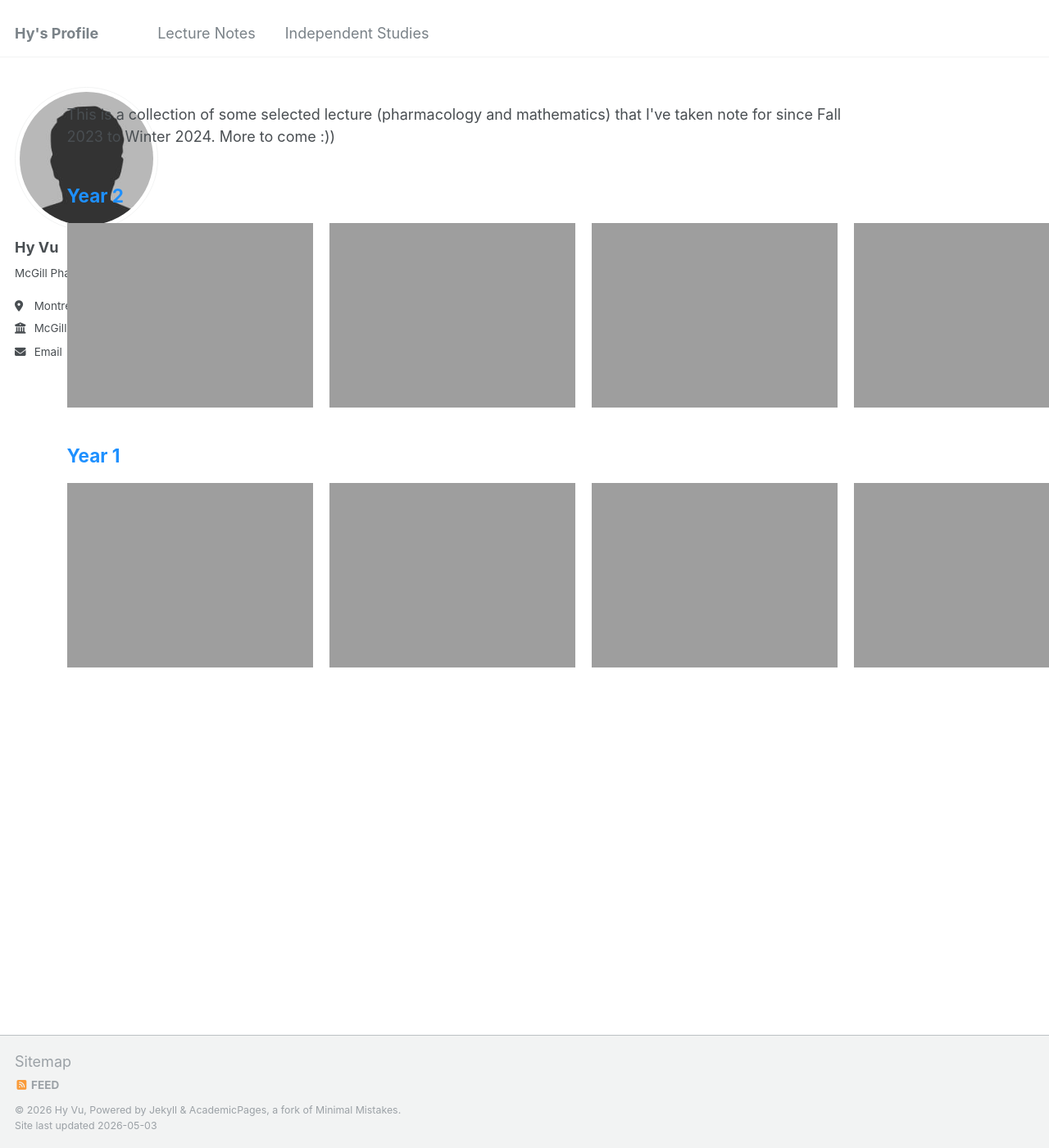
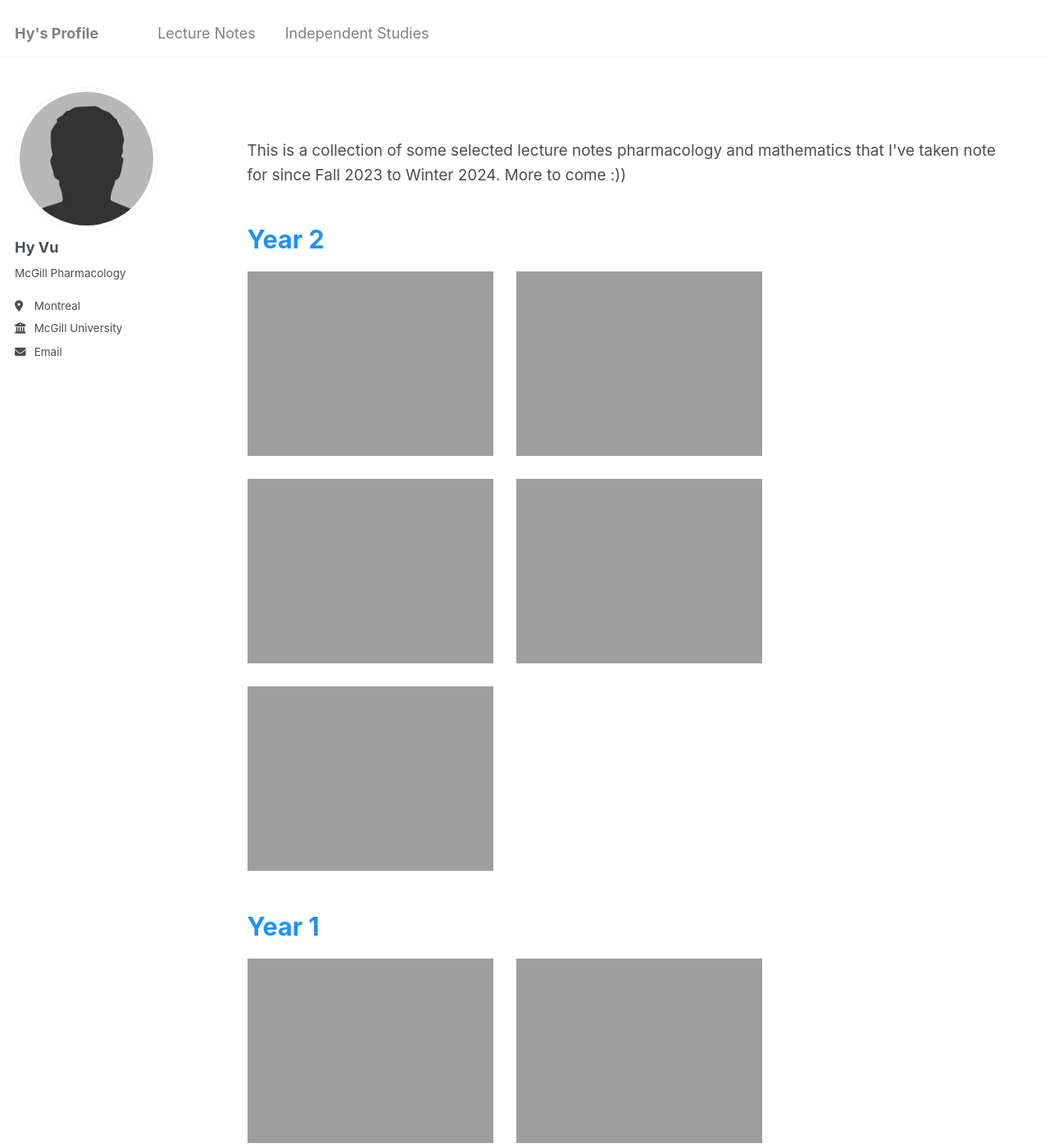
Before and after one commit to Hy-Vu/Hy-Vu.github.io, a Jekyll site: the page built from _pages/lecture-notes.html, in a window 1280 px wide and 1400 px high. Shown: the whole window at 82% size. Built offline with Jekyll 4.4.1, drawn with Linux system fonts in a browser that asks for light colours.

Commit message:
Update lecture-notes.html

```diff
--- a/_pages/lecture-notes.html
+++ b/_pages/lecture-notes.html
@@ -5,120 +5,145 @@ permalink: /lecture-notes/
 author_profile: true
 ---
 
+<style>
+  .lecture-notes-page {
+    max-width: 1100px;
+    margin: 0 auto;
+    padding: 30px 20px;
+  }
 
+  .lecture-intro {
+    font-size: 1.05em;
+    line-height: 1.6;
+    margin-bottom: 40px;
+  }
 
-<!DOCTYPE html>
-<html>
-<head>
-    <style>
-        /* Style specific to the PDF section */
+  .year-title {
+    color: DodgerBlue;
+    margin: 45px 0 20px;
+    font-size: 1.7em;
+    font-weight: 700;
+  }
+
   .pdf-container {
     display: flex;
-            gap: 20px;
-            justify-content: flex-start; /* Align items to the left */
-            align-items: flex-start; /* Top-align the items */
-            margin-top: 20px;
+    flex-wrap: wrap;
+    gap: 28px;
+    justify-content: flex-start;
+    align-items: flex-start;
+    margin-bottom: 50px;
   }
+
   .pdf-box {
+    width: 300px;
     text-align: center;
   }
-        .pdf-title {
-            /* Title box styles */
-            background-color: #f2f2f2; /* Very light gray background (change this color here if needed) */
-            color: #333; /* Text color */
-            font-size: 1.2em;
-            margin: 0;
-            padding: 10px;
+
+  .pdf-box img {
     width: 100%;
-            text-align: center;
-            border: 1px solid #ddd; /* Border around the title box (light gray) */
-            box-sizing: border-box; /* Ensures padding and border are included in width */
-        }
-        .pdf-box img {
     max-width: 300px;
     display: block;
     cursor: pointer;
+    transition: transform 0.25s ease, box-shadow 0.25s ease;
   }
+
   .pdf-box a {
     text-decoration: none;
+    display: block;
   }
+
   .pdf-box a:hover img {
-            transform: scale(1.03); /* Slight zoom effect on hover */
-            transition: transform 0.3s ease;
+    transform: scale(1.03);
+    box-shadow: 0 8px 20px rgba(0, 0, 0, 0.18);
   }
-        /* Responsive design for smaller screens */
+
   @media (max-width: 768px) {
+    .lecture-notes-page {
+      padding: 20px 10px;
+    }
+
     .pdf-container {
-                flex-direction: column;
-                align-items: center;
+      justify-content: center;
+    }
+
+    .pdf-box {
+      width: 90%;
+      max-width: 320px;
     }
   }
 </style>
-</head>
 
-<body>
-    <div class="pdf-container" style="position: relative; left: -200px;">
-        This is a collection of some selected lecture (pharmacology and mathematics) that I've taken note for since Fall 2023 to Winter 2024. More to come :))
-    </div>
-    <h2 style="color:DodgerBlue; position: relative; left: -200px;"> Year 2 </h2>
-        <div class="pdf-container" style="position: relative; left: -200px;">
-        <!-- PDF 1 -->
+<div class="lecture-notes-page">
+
+  <p class="lecture-intro">
+    This is a collection of some selected lecture notes pharmacology and mathematics
+    that I've taken note for since Fall 2023 to Winter 2024. More to come :))
+  </p>
+
+  <h2 class="year-title">Year 2</h2>
+
+  <div class="pdf-container">
+
     <div class="pdf-box">
-            <a href="https://Hy-Vu.github.io/PDFs/U2S3_Drug_Action (1).pdf" target="_blank">
-                <img src="https://Hy-Vu.github.io/images/McGill U2S3 Lectures Cover (3).png" alt="PDF 1 Thumbnail">
+      <a href="https://Hy-Vu.github.io/PDFs/U2S3_Drug_Action%20(1).pdf" target="_blank">
+        <img src="https://Hy-Vu.github.io/images/McGill%20U2S3%20Lectures%20Cover%20(3).png" alt="Drug Actions lecture notes">
       </a>
     </div>
-        <!-- PDF 2 -->
+
     <div class="pdf-box">
       <a href="https://Hy-Vu.github.io/PDFs/U2S3_Metabolic_Biochemistry-compressed.pdf" target="_blank">
-                <img src="https://Hy-Vu.github.io/images/McGill U2S3 Lectures Cover (4).png" alt="PDF 2 Thumbnail">
+        <img src="https://Hy-Vu.github.io/images/McGill%20U2S3%20Lectures%20Cover%20(4).png" alt="Metabolic Biochemistry lecture notes">
       </a>
     </div>
-        <!-- PDF 3 -->
+
     <div class="pdf-box">
       <a href="https://Hy-Vu.github.io/PDFs/U2S3_Algebra_I.pdf" target="_blank">
-                <img src="https://Hy-Vu.github.io/images/McGill U2S3 Lectures Cover.png" alt="PDF 3 Thumbnail">
+        <img src="https://Hy-Vu.github.io/images/McGill%20U2S3%20Lectures%20Cover.png" alt="Algebra I lecture notes">
       </a>
     </div>
-        <!-- PDF 4 -->
+
     <div class="pdf-box">
       <a href="https://Hy-Vu.github.io/PDFs/U2S3_Honour_Analysis_I.pdf" target="_blank">
-                <img src="https://Hy-Vu.github.io/images/McGill U2S3 Lectures Cover (1).png" alt="PDF 4 Thumbnail">
+        <img src="https://Hy-Vu.github.io/images/McGill%20U2S3%20Lectures%20Cover%20(1).png" alt="Honours Analysis I lecture notes">
       </a>
     </div>
-        <!-- PDF 5 -->
+
     <div class="pdf-box">
       <a href="https://Hy-Vu.github.io/PDFs/U2S3_Probability.pdf" target="_blank">
-                <img src="https://Hy-Vu.github.io/images/McGill U2S3 Lectures Cover (2).png" alt="PDF 5 Thumbnail">
+        <img src="https://Hy-Vu.github.io/images/McGill%20U2S3%20Lectures%20Cover%20(2).png" alt="Probability lecture notes">
       </a>
     </div>
+
   </div>
-    <h2 style="color:DodgerBlue;position: relative; left: -200px;"> Year 1 </h2>
-    <div class="pdf-container" style="position: relative; left: -200px;">
-        <!-- PDF 1 -->
+
+  <h2 class="year-title">Year 1</h2>
+
+  <div class="pdf-container">
+
     <div class="pdf-box">
       <a href="https://Hy-Vu.github.io/PDFs/U1S2_Organic_Chemistry_II.pdf" target="_blank">
-                <img src="https://Hy-Vu.github.io/images/McGill U1S2 Lectures Cover.png" alt="PDF 1 Thumbnail">
+        <img src="https://Hy-Vu.github.io/images/McGill%20U1S2%20Lectures%20Cover.png" alt="Organic Chemistry II lecture notes">
       </a>
     </div>
-        <!-- PDF 2 -->
+
     <div class="pdf-box">
       <a href="https://Hy-Vu.github.io/PDFs/U1S2_Mammalian_Physiology_II-compressed.pdf" target="_blank">
-                <img src="https://Hy-Vu.github.io/images/McGill U1S2 Lectures Cover (1).png" alt="PDF 2 Thumbnail">
+        <img src="https://Hy-Vu.github.io/images/McGill%20U1S2%20Lectures%20Cover%20(1).png" alt="Mammalian Physiology II lecture notes">
       </a>
     </div>
-        <!-- PDF 3 -->
+
     <div class="pdf-box">
       <a href="https://Hy-Vu.github.io/PDFs/U1S1_Mammalian_Physiology_I-compressed.pdf" target="_blank">
-                <img src="https://Hy-Vu.github.io/images/McGill U1 Lectures Cover.png" alt="PDF 3 Thumbnail">
+        <img src="https://Hy-Vu.github.io/images/McGill%20U1%20Lectures%20Cover.png" alt="Mammalian Physiology I lecture notes">
       </a>
     </div>
-        <!-- PDF 4 -->
+
     <div class="pdf-box">
-            <a href="https://Hy-Vu.github.io/PDFs/U1S1_Molecular_Biology (1)-compressed.pdf" target="_blank">
-                <img src="https://Hy-Vu.github.io/images/McGill U1 Lectures Cover (1).png" alt="PDF 4 Thumbnail">
+      <a href="https://Hy-Vu.github.io/PDFs/U1S1_Molecular_Biology%20(1)-compressed.pdf" target="_blank">
+        <img src="https://Hy-Vu.github.io/images/McGill%20U1%20Lectures%20Cover%20(1).png" alt="Molecular Biology lecture notes">
       </a>
     </div>
+
   </div>
-</body>
-</html>
+
+</div>
```
Lines whose indentation alone changed are shown as unchanged.
